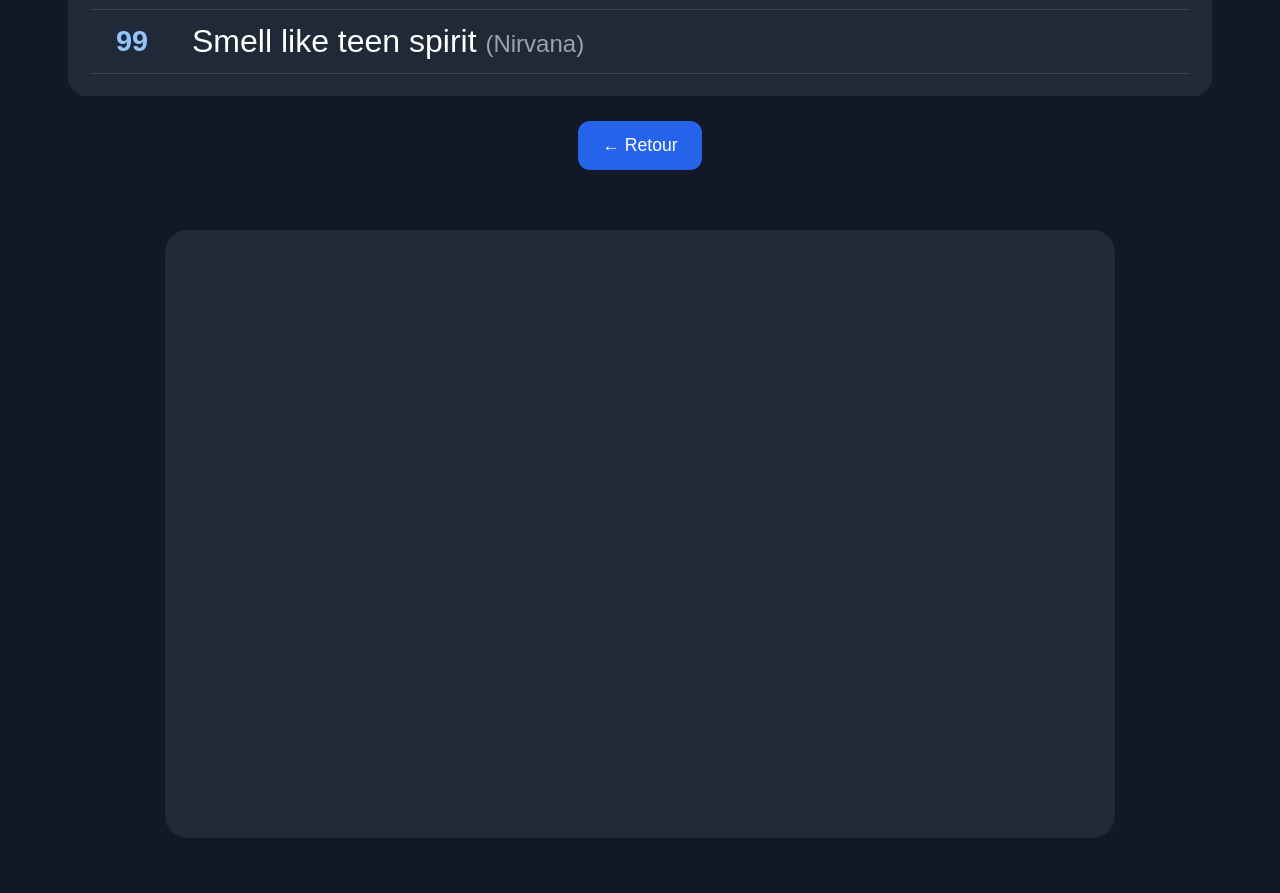
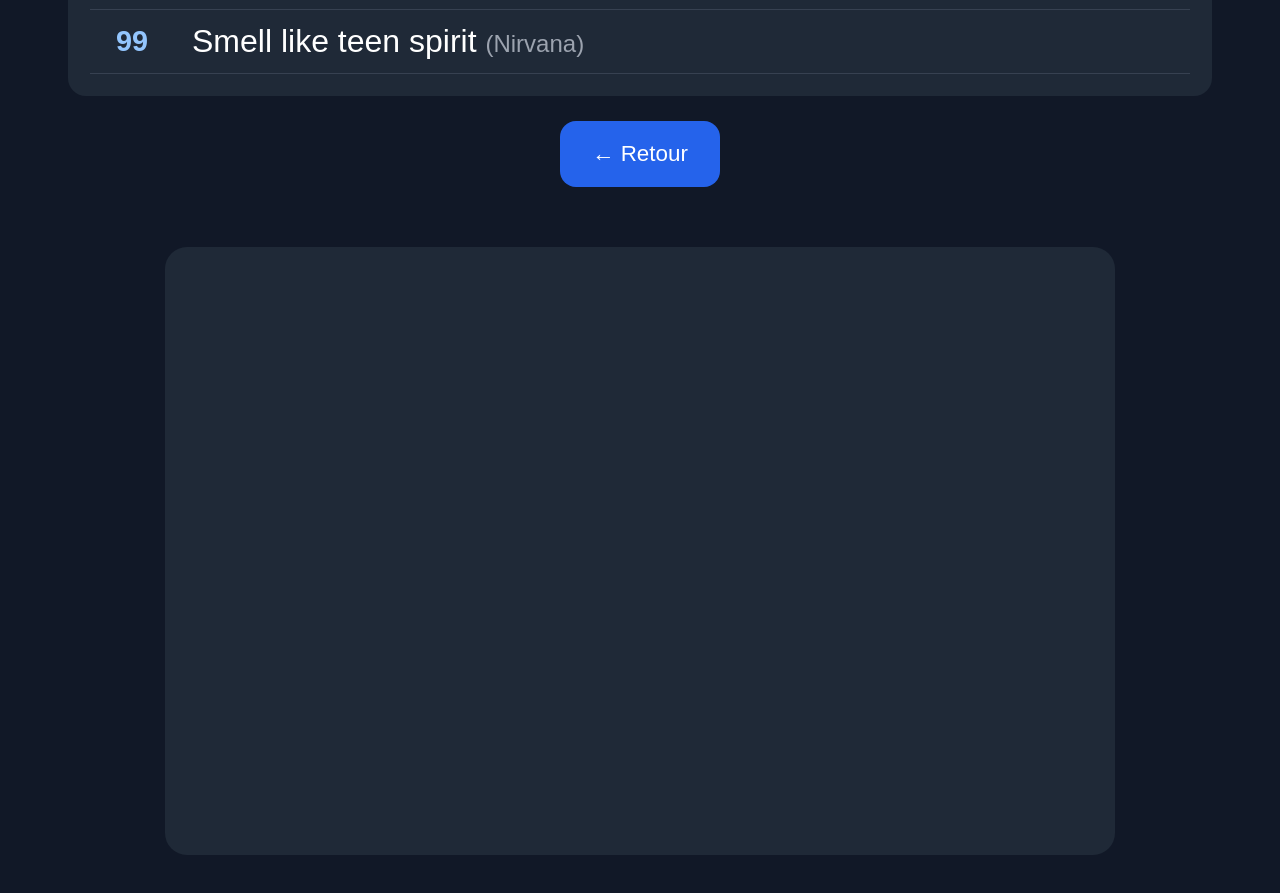
Before and after one commit to mrlenoirlaurent-ops/karaoke-app, a website: page public/index.html in a window 1280 px wide. Shown: the part 6868-7761 px from the top of the page. Drawn offline with Linux system fonts and the light colour scheme.

Commit message:
Update style.css

```diff
--- a/public/style.css
+++ b/public/style.css
@@ -101,14 +101,14 @@
 }
 
 #songArtist {
-  font-size: 1.3rem;
+  font-size: 1.8rem;
   color: #9ca3af;
   margin-top: 0;
 }
 
 #lyrics {
   white-space: pre-wrap;
-  font-size: 2.8rem;
+  font-size: 3.4rem;
   line-height: 4.5rem;
   background: #1f2937;
   padding: 34px;
@@ -122,11 +122,11 @@
   background: #2563eb;
   color: white;
   border: none;
-  padding: 14px 24px;
-  border-radius: 12px;
+  padding: 20px 32px;
+  border-radius: 16px;
   margin-bottom: 20px;
   cursor: pointer;
-  font-size: 1.1rem;
+  font-size: 1.4rem;
 }
 
 #backBtn:hover {
```
